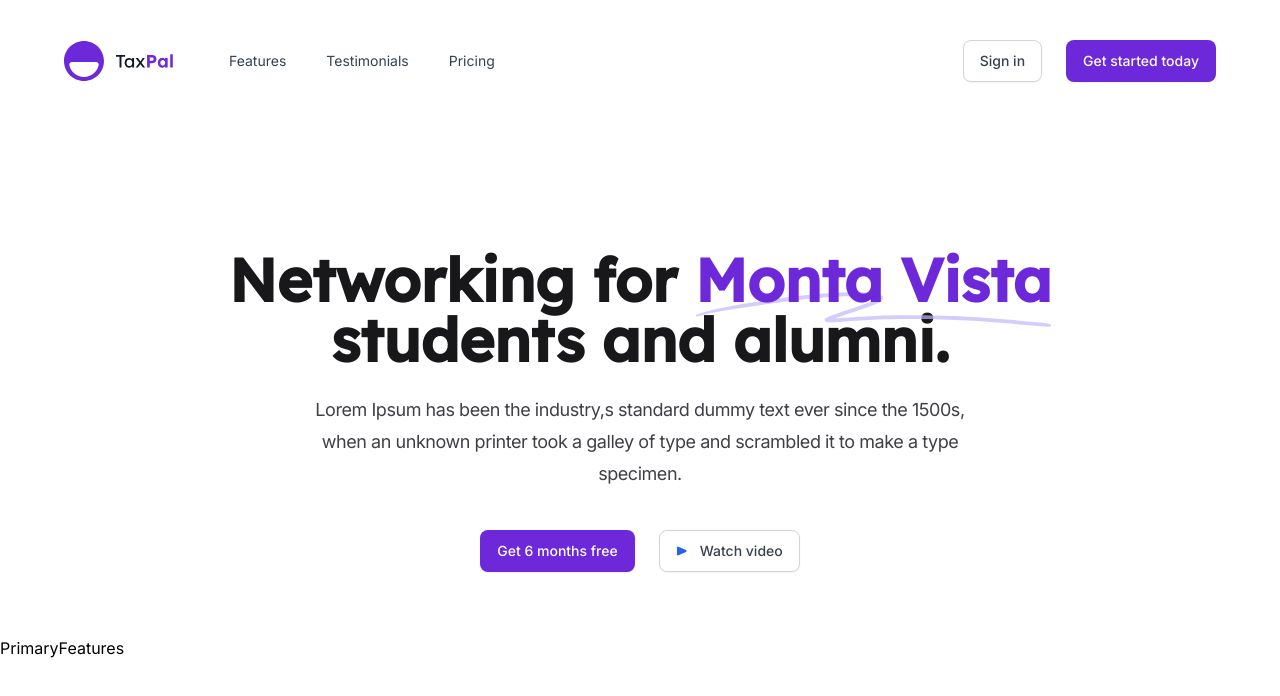
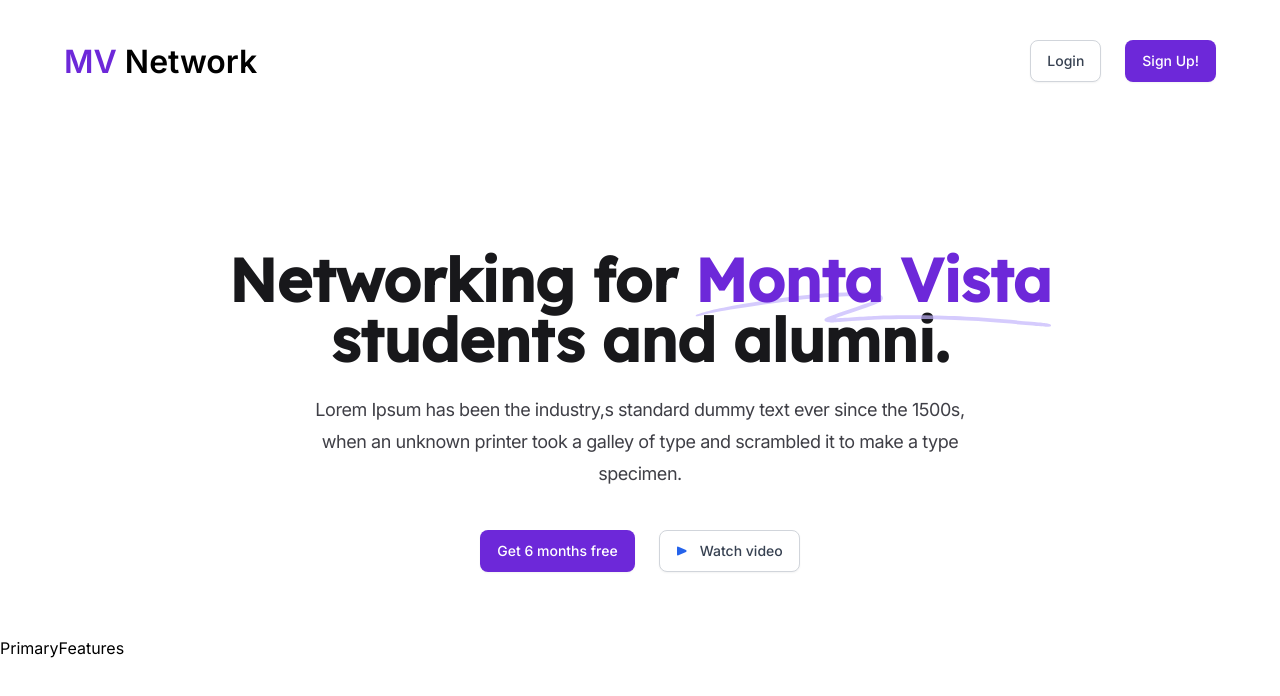
Before and after one commit to EeswarK/mvalumninetwork, a Next.js app: page / in a window 1280 px wide. Shown: the top 696 px of the page. Built offline with nearby package versions, Linux system fonts and the light colour scheme.

Commit message:
refactored logo

```diff
--- a/src/components/ui/Logo.tsx
+++ b/src/components/ui/Logo.tsx
@@ -1,34 +1,45 @@
-import type { SVGProps } from "react";
+import Link from "next/link";
 
-export function Logo(props: JSX.IntrinsicAttributes & SVGProps<SVGSVGElement>) {
+export function Logo() {
   return (
-    <svg aria-hidden="true" viewBox="0 0 109 40" {...props}>
-      <path
-        fillRule="evenodd"
-        clipRule="evenodd"
-        d="M0 20c0 11.046 8.954 20 20 20s20-8.954 20-20S31.046 0 20 0 0 8.954 0 20Zm20 16c-7.264 0-13.321-5.163-14.704-12.02C4.97 22.358 6.343 21 8 21h24c1.657 0 3.031 1.357 2.704 2.98C33.32 30.838 27.264 36 20 36Z"
-        fill="#6d28d9"
-      />
-      <path
-        d="M55.528 26.57V15.842H52V13.97h9.108v1.872h-3.636V26.57h-1.944Z"
-        fill="#0F172A"
-      />
-      <path
-        d="M83.084 26.57v-12.6h5.346c.744 0 1.416.18 2.016.54a3.773 3.773 0 0 1 1.44 1.44c.36.612.54 1.302.54 2.07 0 .78-.18 1.482-.54 2.106a4 4 0 0 1-1.44 1.494c-.6.36-1.272.54-2.016.54h-2.646v4.41h-2.7Zm2.664-6.84h2.376c.288 0 .546-.072.774-.216.228-.156.408-.36.54-.612a1.71 1.71 0 0 0 .216-.864c0-.324-.072-.606-.216-.846a1.394 1.394 0 0 0-.54-.576 1.419 1.419 0 0 0-.774-.216h-2.376v3.33ZM106.227 26.57V13.25h2.556v13.32h-2.556Z"
-        fill="#6d28d9"
-      />
-      <path
-        fillRule="evenodd"
-        clipRule="evenodd"
-        d="M95.906 26.102c.636.432 1.35.648 2.142.648.444 0 .864-.066 1.26-.198a4.25 4.25 0 0 0 1.062-.558 3.78 3.78 0 0 0 .702-.668v1.244h2.574v-9.522h-2.538v1.248a3.562 3.562 0 0 0-.648-.672 3.13 3.13 0 0 0-1.026-.558 3.615 3.615 0 0 0-1.278-.216c-.828 0-1.566.216-2.214.648-.648.42-1.164 1.002-1.548 1.746-.372.732-.558 1.578-.558 2.538 0 .96.186 1.812.558 2.556.372.744.876 1.332 1.512 1.764Zm4.104-1.908c-.36.228-.78.342-1.26.342-.468 0-.882-.114-1.242-.342a2.387 2.387 0 0 1-.828-.954c-.204-.42-.306-.906-.306-1.458 0-.54.102-1.014.306-1.422.204-.408.48-.726.828-.954.36-.24.774-.36 1.242-.36.48 0 .9.12 1.26.36.36.228.636.546.828.954.204.408.306.882.306 1.422 0 .552-.102 1.038-.306 1.458a2.218 2.218 0 0 1-.828.954Z"
-        fill="#6d28d9"
-      />
-      <path
-        fillRule="evenodd"
-        clipRule="evenodd"
-        d="m76.322 23.197 2.595 3.373h2.268l-3.662-4.787 3.338-4.663h-2.196l-2.162 3.334-2.554-3.334h-2.34l3.652 4.71-3.634 4.74h2.196l2.5-3.373ZM62.738 26.102a3.78 3.78 0 0 0 2.142.648c.456 0 .888-.072 1.296-.216.42-.144.798-.336 1.134-.576a3.418 3.418 0 0 0 .864-.835v1.447h1.872v-9.45h-1.872v1.45a3.118 3.118 0 0 0-.72-.82 3.2 3.2 0 0 0-1.062-.612 4.033 4.033 0 0 0-1.35-.216c-.828 0-1.578.21-2.25.63-.66.42-1.188 1.002-1.584 1.746-.384.732-.576 1.572-.576 2.52 0 .936.192 1.776.576 2.52.384.744.894 1.332 1.53 1.764Zm4.122-1.476c-.432.276-.93.414-1.494.414a2.682 2.682 0 0 1-1.476-.414 2.987 2.987 0 0 1-1.008-1.134c-.24-.492-.36-1.05-.36-1.674 0-.612.12-1.158.36-1.638.252-.48.588-.858 1.008-1.134a2.682 2.682 0 0 1 1.476-.414c.564 0 1.062.138 1.494.414.432.276.768.654 1.008 1.134.252.48.378 1.026.378 1.638 0 .624-.126 1.182-.378 1.674-.24.48-.576.858-1.008 1.134Z"
-        fill="#0F172A"
-      />
-    </svg>
+    <Link href="#" className="text-3xl font-semibold">
+      <span className="sr-only">Home</span>
+      <span>
+        <span className="text-violet-700">MV</span> Network
+      </span>
+    </Link>
   );
 }
+
+// export function Logo(props: JSX.IntrinsicAttributes & SVGProps<SVGSVGElement>) {
+//   return (
+//     <svg aria-hidden="true" viewBox="0 0 109 40" {...props}>
+//       <path
+//         fillRule="evenodd"
+//         clipRule="evenodd"
+//         d="M0 20c0 11.046 8.954 20 20 20s20-8.954 20-20S31.046 0 20 0 0 8.954 0 20Zm20 16c-7.264 0-13.321-5.163-14.704-12.02C4.97 22.358 6.343 21 8 21h24c1.657 0 3.031 1.357 2.704 2.98C33.32 30.838 27.264 36 20 36Z"
+//         fill="#6d28d9"
+//       />
+//       <path
+//         d="M55.528 26.57V15.842H52V13.97h9.108v1.872h-3.636V26.57h-1.944Z"
+//         fill="#0F172A"
+//       />
+//       <path
+//         d="M83.084 26.57v-12.6h5.346c.744 0 1.416.18 2.016.54a3.773 3.773 0 0 1 1.44 1.44c.36.612.54 1.302.54 2.07 0 .78-.18 1.482-.54 2.106a4 4 0 0 1-1.44 1.494c-.6.36-1.272.54-2.016.54h-2.646v4.41h-2.7Zm2.664-6.84h2.376c.288 0 .546-.072.774-.216.228-.156.408-.36.54-.612a1.71 1.71 0 0 0 .216-.864c0-.324-.072-.606-.216-.846a1.394 1.394 0 0 0-.54-.576 1.419 1.419 0 0 0-.774-.216h-2.376v3.33ZM106.227 26.57V13.25h2.556v13.32h-2.556Z"
+//         fill="#6d28d9"
+//       />
+//       <path
+//         fillRule="evenodd"
+//         clipRule="evenodd"
+//         d="M95.906 26.102c.636.432 1.35.648 2.142.648.444 0 .864-.066 1.26-.198a4.25 4.25 0 0 0 1.062-.558 3.78 3.78 0 0 0 .702-.668v1.244h2.574v-9.522h-2.538v1.248a3.562 3.562 0 0 0-.648-.672 3.13 3.13 0 0 0-1.026-.558 3.615 3.615 0 0 0-1.278-.216c-.828 0-1.566.216-2.214.648-.648.42-1.164 1.002-1.548 1.746-.372.732-.558 1.578-.558 2.538 0 .96.186 1.812.558 2.556.372.744.876 1.332 1.512 1.764Zm4.104-1.908c-.36.228-.78.342-1.26.342-.468 0-.882-.114-1.242-.342a2.387 2.387 0 0 1-.828-.954c-.204-.42-.306-.906-.306-1.458 0-.54.102-1.014.306-1.422.204-.408.48-.726.828-.954.36-.24.774-.36 1.242-.36.48 0 .9.12 1.26.36.36.228.636.546.828.954.204.408.306.882.306 1.422 0 .552-.102 1.038-.306 1.458a2.218 2.218 0 0 1-.828.954Z"
+//         fill="#6d28d9"
+//       />
+//       <path
+//         fillRule="evenodd"
+//         clipRule="evenodd"
+//         d="m76.322 23.197 2.595 3.373h2.268l-3.662-4.787 3.338-4.663h-2.196l-2.162 3.334-2.554-3.334h-2.34l3.652 4.71-3.634 4.74h2.196l2.5-3.373ZM62.738 26.102a3.78 3.78 0 0 0 2.142.648c.456 0 .888-.072 1.296-.216.42-.144.798-.336 1.134-.576a3.418 3.418 0 0 0 .864-.835v1.447h1.872v-9.45h-1.872v1.45a3.118 3.118 0 0 0-.72-.82 3.2 3.2 0 0 0-1.062-.612 4.033 4.033 0 0 0-1.35-.216c-.828 0-1.578.21-2.25.63-.66.42-1.188 1.002-1.584 1.746-.384.732-.576 1.572-.576 2.52 0 .936.192 1.776.576 2.52.384.744.894 1.332 1.53 1.764Zm4.122-1.476c-.432.276-.93.414-1.494.414a2.682 2.682 0 0 1-1.476-.414 2.987 2.987 0 0 1-1.008-1.134c-.24-.492-.36-1.05-.36-1.674 0-.612.12-1.158.36-1.638.252-.48.588-.858 1.008-1.134a2.682 2.682 0 0 1 1.476-.414c.564 0 1.062.138 1.494.414.432.276.768.654 1.008 1.134.252.48.378 1.026.378 1.638 0 .624-.126 1.182-.378 1.674-.24.48-.576.858-1.008 1.134Z"
+//         fill="#0F172A"
+//       />
+//     </svg>
+//   );
+// }
--- a/src/components/ui/NavBar.tsx
+++ b/src/components/ui/NavBar.tsx
@@ -6,8 +6,8 @@ import { Popover, Transition } from "@headlessui/react";
 import clsx from "clsx";
 
 import { Layout } from "./Layout";
+import { Button } from "./Button";
 import { Logo } from "./Logo";
-import { Button } from "./Button";
 
 function MobileNavigation() {
   return (
@@ -18,7 +18,7 @@ function MobileNavigation() {
             <span className="sr-only">Toggle Navigation</span>
             <svg
               aria-hidden="true"
-              className="h-3.5 w-3.5 overflow-visible stroke-slate-700"
+              className="h-3.5 w-3.5 overflow-visible stroke-zinc-700"
               fill="none"
               strokeWidth={2}
               strokeLinecap="round"
@@ -47,7 +47,7 @@ function MobileNavigation() {
               leaveFrom="opacity-100"
               leaveTo="opacity-0"
             >
-              <Popover.Overlay className="fixed inset-0 bg-slate-300/50" />
+              <Popover.Overlay className="fixed inset-0 bg-zinc-300/50" />
             </Transition.Child>
             <Transition.Child
               as={Fragment}
@@ -60,7 +60,7 @@ function MobileNavigation() {
             >
               <Popover.Panel
                 as="ul"
-                className="absolute inset-x-0 top-full mt-4 origin-top space-y-4 rounded-2xl bg-white p-6 text-lg tracking-tight text-slate-900 shadow-xl ring-1 ring-slate-900/5"
+                className="absolute inset-x-0 top-full mt-4 origin-top space-y-4 rounded-2xl bg-white p-6 text-lg tracking-tight text-zinc-900 shadow-xl ring-1 ring-zinc-900/5"
               >
                 <li>
                   <Link href="#features">
@@ -83,7 +83,7 @@ function MobileNavigation() {
                     </a>
                   </Link>
                 </li>
-                <li className="border-t border-slate-300/40 pt-4">
+                <li className="border-t border-zinc-300/40 pt-4">
                   <Link href="/login">
                     <a className="block w-full">Sign in</a>
                   </Link>
@@ -102,17 +102,14 @@ export function NavBar() {
     <header className="py-10">
       <Layout>
         <nav className="relative z-50 text-sm">
-          <ul className="flex items-center">
+          <ul className="flex items-end">
             <li>
-              <Link href="#">
-                <span className="sr-only">Home</span>
-                <Logo className="h-10 w-auto" />
-              </Link>
+              <Logo />
             </li>
-            <li className="ml-12 hidden md:block">
+            {/* <li className="ml-20 hidden md:block">
               <Link
                 href="#features"
-                className="rounded-lg py-1 px-2 text-slate-700 hover:bg-slate-100 hover:text-slate-900"
+                className="rounded-lg py-1 px-2 text-zinc-700 hover:bg-zinc-100 hover:text-zinc-900"
               >
                 <span>Features</span>
               </Link>
@@ -120,7 +117,7 @@ export function NavBar() {
             <li className="ml-6 hidden md:block">
               <Link
                 href="#testimonials"
-                className="rounded-lg py-1 px-2 text-slate-700 hover:bg-slate-100 hover:text-slate-900"
+                className="rounded-lg py-1 px-2 text-zinc-700 hover:bg-zinc-100 hover:text-zinc-900"
               >
                 <span>Testimonials</span>
               </Link>
@@ -128,21 +125,19 @@ export function NavBar() {
             <li className="ml-6 hidden md:block">
               <Link
                 href="#pricing"
-                className="rounded-lg py-1 px-2 text-slate-700 hover:bg-slate-100 hover:text-slate-900"
+                className="rounded-lg py-1 px-2 text-zinc-700 hover:bg-zinc-100 hover:text-zinc-900"
               >
                 <span>Pricing</span>
               </Link>
-            </li>
+            </li> */}
             <li className="ml-auto hidden md:block">
               <Button href="/login" intent="tertiary">
-                <span>Sign in</span>
+                <span>Login</span>
               </Button>
             </li>
             <li className="ml-auto md:ml-6">
               <Button href="/register">
-                <span>
-                  Get started<span className="hidden lg:inline"> today</span>
-                </span>
+                <span>Sign Up!</span>
               </Button>
             </li>
             <li className="ml-5 -mr-1 md:hidden">
```
